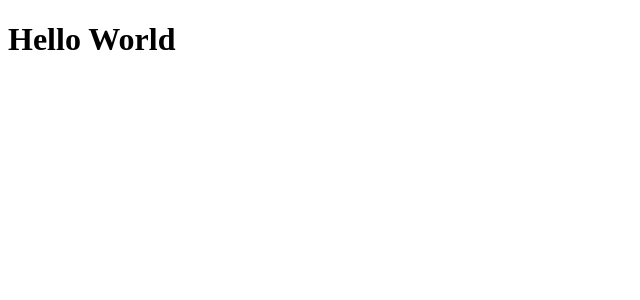
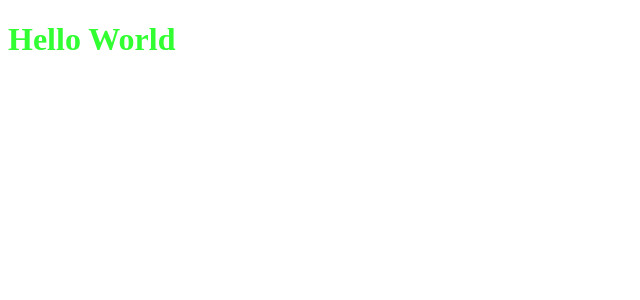
Before and after one commit to viniciusdev-br/devmoney, a React (Create React App) app: page / in a window 1280 px wide. Shown: the top 300 px of the page, without its empty margins (0-640 px from the left). Built offline with nearby package versions, Linux system fonts and the light colour scheme.

Commit message:
Title component adicionado com teste

```diff
--- a/package.json
+++ b/package.json
@@ -40,5 +40,8 @@
       "last 1 firefox version",
       "last 1 safari version"
     ]
+  },
+  "devDependencies": {
+    "@types/styled-components": "^5.1.18"
   }
 }
--- a/src/App.tsx
+++ b/src/App.tsx
@@ -1,7 +1,13 @@
+import styled from 'styled-components'
+
+const Title = styled.h1`
+  color: #32FF32;
+`
+
 export function App() {
   return (
     <div className="App">
-      <h1>Hello World</h1>
+      <Title>Hello World</Title>
     </div>
   );
 }
```
Also changed, not shown: 1 other file (tests, documents, lock files or other folders).
